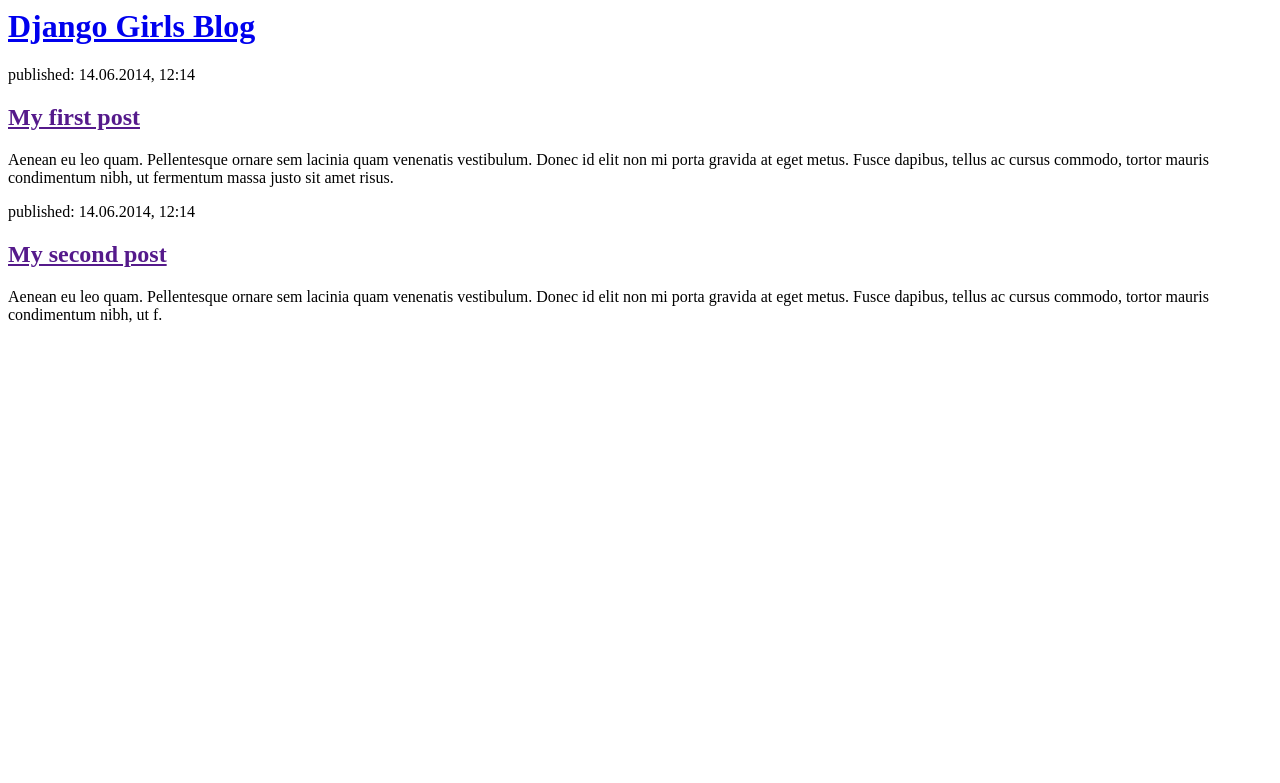
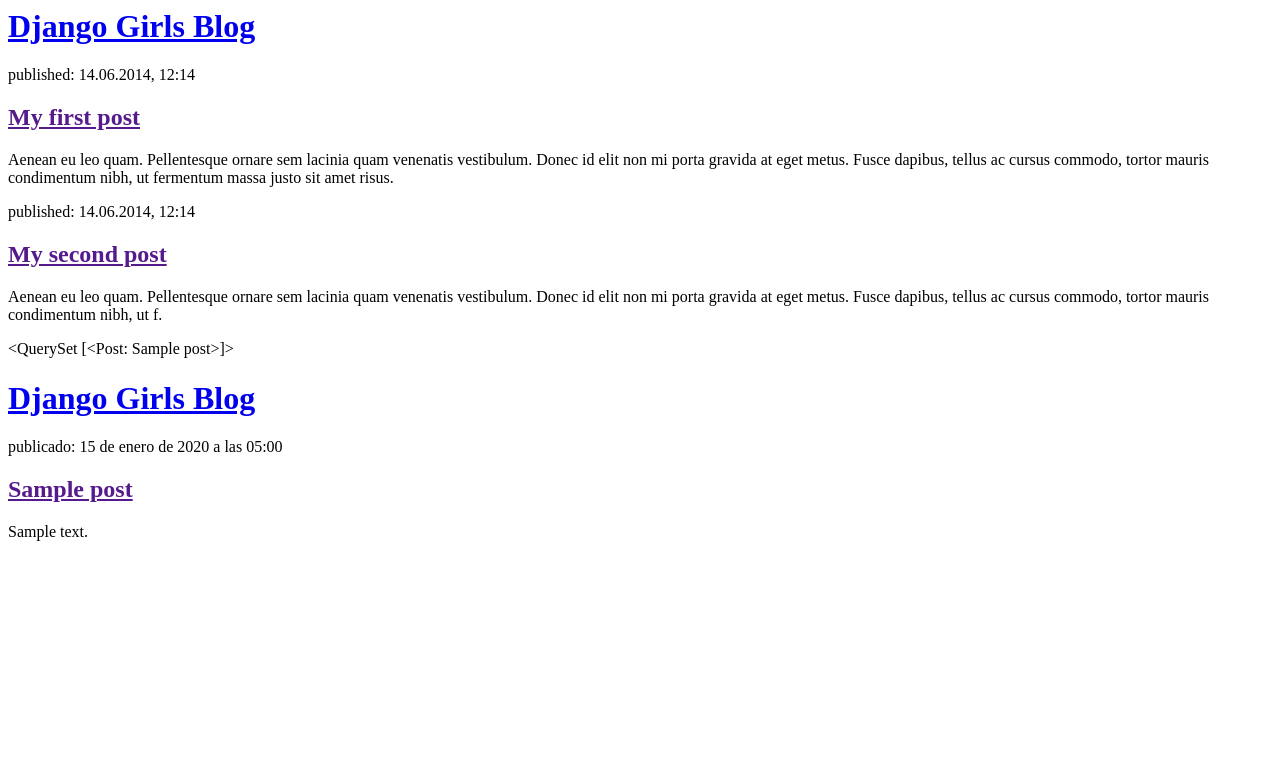
Before and after one commit to JOSE-CUELLO/django, a Django app: page / in a window 1280 px wide. Shown: the top 783 px of the page. Run offline with Django 5.2, Linux system fonts and the light colour scheme; tables that the repository leaves empty hold one stand-in row (values such as "Sample post").

Commit message:
Templates modificados para mostrar post desde base de datos.

```diff
--- a/blog/templates/blog/post_list.html
+++ b/blog/templates/blog/post_list.html
@@ -18,4 +18,16 @@
         <h2><a href="">My second post</a></h2>
         <p>Aenean eu leo quam. Pellentesque ornare sem lacinia quam venenatis vestibulum. Donec id elit non mi porta gravida at eget metus. Fusce dapibus, tellus ac cursus commodo, tortor mauris condimentum nibh, ut f.</p>
     </div>
+    {{ posts }}
+    <div>
+        <h1><a href="/">Django Girls Blog</a></h1>
+    </div>
+
+    {% for post in posts %}
+        <div>
+            <p> publicado: {{ post.published_date }}</p>
+            <h2><a href="">{{ post.title }}</a></h2>
+            <p>{{ post.text|linebreaksbr }}</p>
+        </div>
+    {% endfor %}
 </body>
--- a/blog/views.py
+++ b/blog/views.py
@@ -1,5 +1,7 @@
 from django.shortcuts import render
+from django.utils import timezone
+from .models import Post
 
-# Create your views here.
 def post_list(request):
-    return render(request, 'blog/post_list.html', {})
+    posts = Post.objects.filter(published_date__lte=timezone.now()).order_by('published_date')
+    return render(request, 'blog/post_list.html', {'posts': posts})
```
